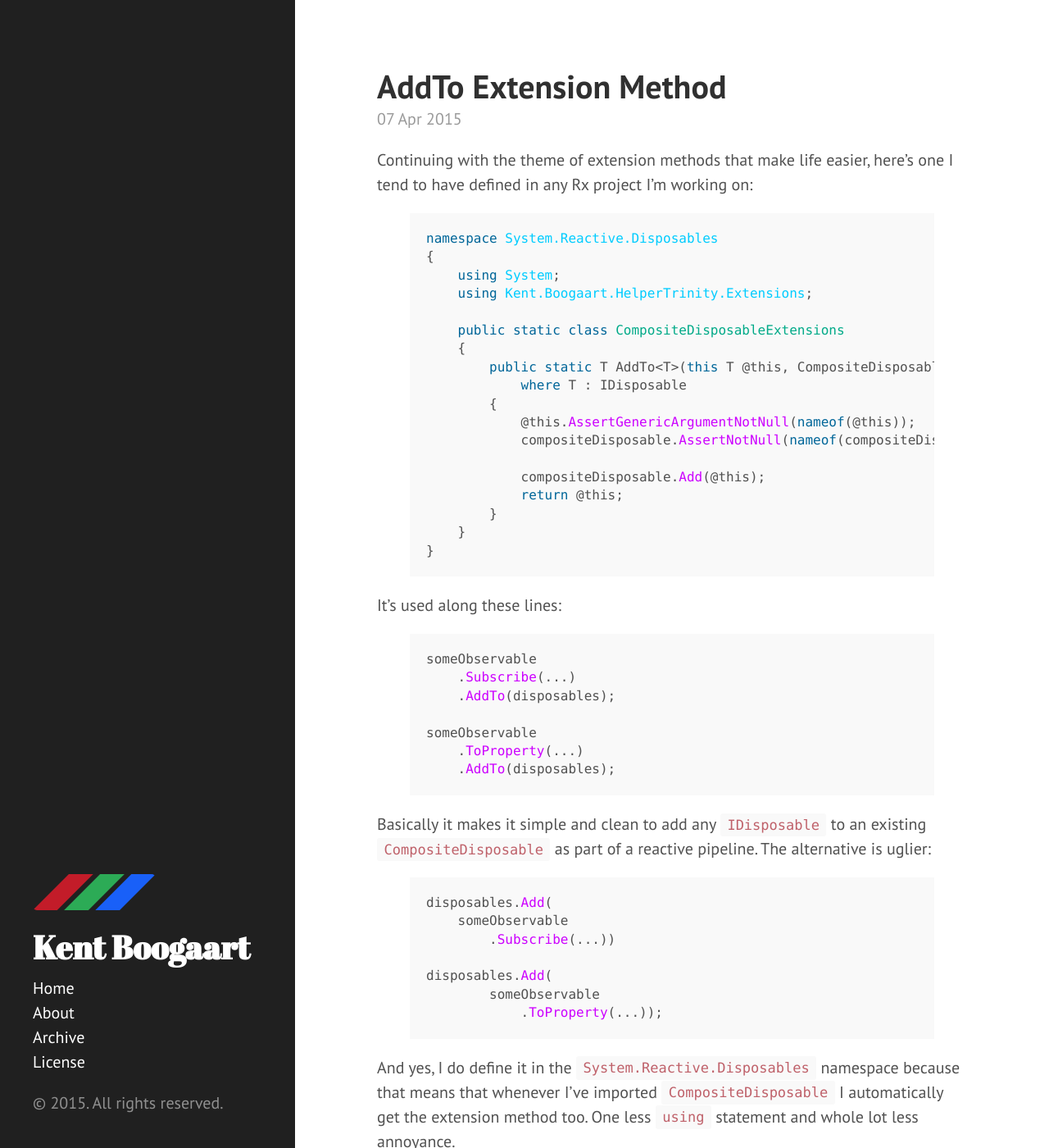
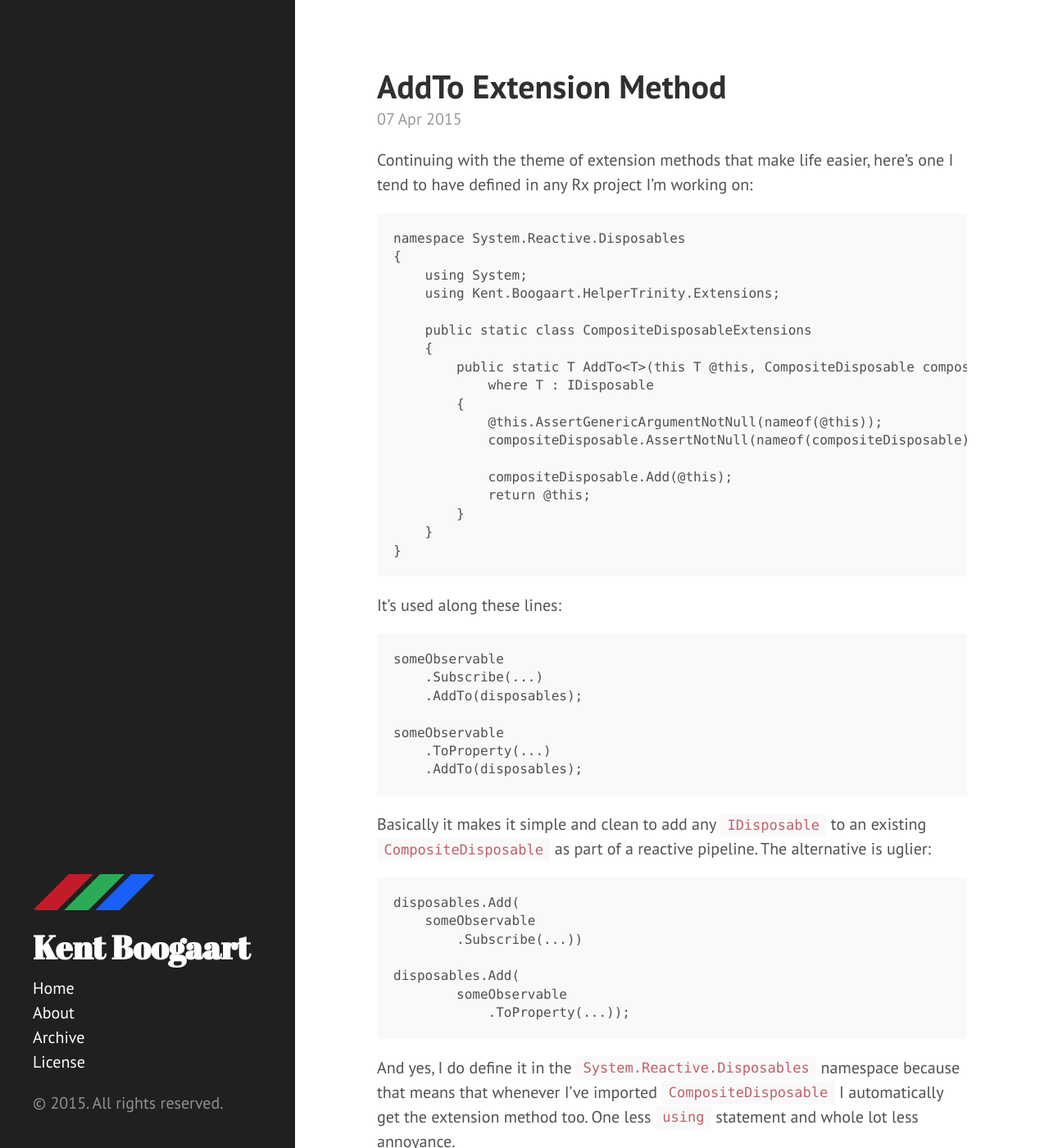
Before and after one commit to kentcb/kentcb.github.io, a Jekyll site: the page built from _posts/2015-04-07-addto-extension-method.md, in a window 1280 px wide and 1400 px high. Shown: the whole window at 82% size. Built offline with Jekyll 4.4.1, drawn with Linux system fonts in a browser that asks for light colours; Markdown is read by kramdown in place of the engine named in the settings; comment, search, counter and statistics services are not loaded.

Commit message:
Fenced code block test (works locally, not sure about GH pages).

````diff
--- a/_posts/2015-04-07-addto-extension-method.md
+++ b/_posts/2015-04-07-addto-extension-method.md
@@ -5,7 +5,7 @@ tags: [ "C#", ".NET", "Rx" ]
 ---
 Continuing with the theme of extension methods that make life easier, here's one I tend to have defined in any Rx project I'm working on:
 
-{% highlight C# %}
+```C#
 namespace System.Reactive.Disposables
 {
     using System;
@@ -24,11 +24,11 @@ namespace System.Reactive.Disposables
         }
     }
 }
-{% endhighlight %}
+```
 
 It's used along these lines:
 
-{% highlight C# %}
+```C#
 someObservable
     .Subscribe(...)
     .AddTo(disposables);
@@ -36,11 +36,11 @@ someObservable
 someObservable
     .ToProperty(...)
     .AddTo(disposables);
-{% endhighlight %}
+```
 
 Basically it makes it simple and clean to add any `IDisposable` to an existing `CompositeDisposable` as part of a reactive pipeline. The alternative is uglier:
 
-{% highlight C# %}
+```C#
 disposables.Add(
     someObservable
         .Subscribe(...))
@@ -48,6 +48,6 @@ disposables.Add(
 disposables.Add(
 	someObservable
 	    .ToProperty(...));
-{% endhighlight %}
+```
 
 And yes, I do define it in the `System.Reactive.Disposables` namespace because that means that whenever I've imported `CompositeDisposable` I automatically get the extension method too. One less `using` statement and whole lot less annoyance.
````
